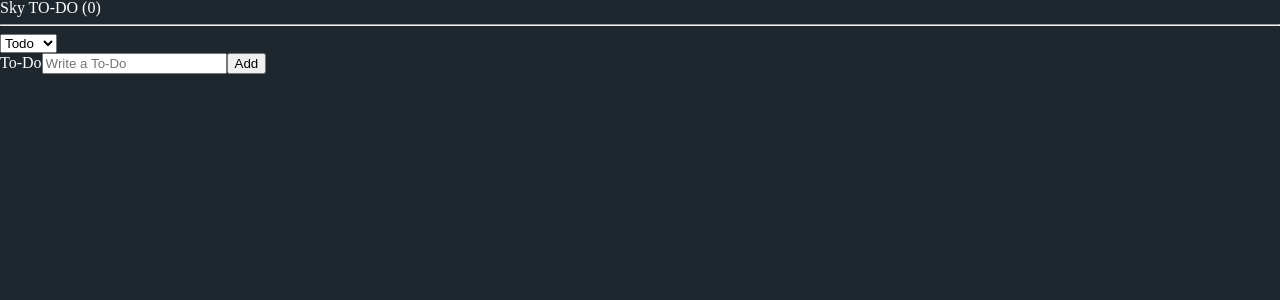
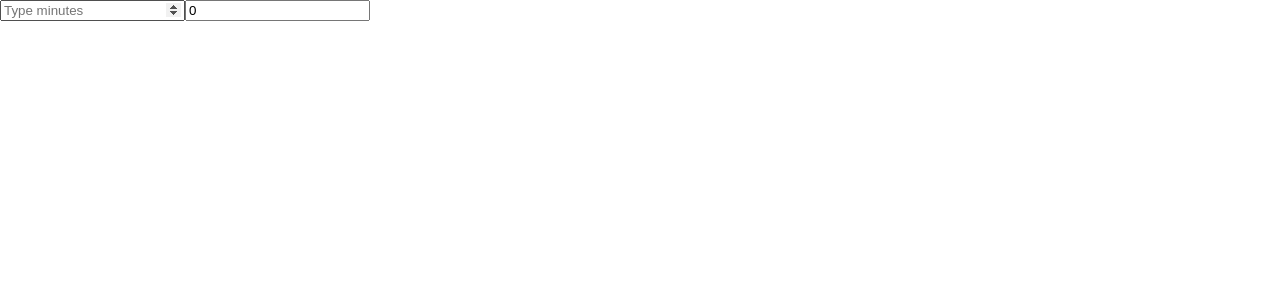
Before and after one commit to pollyjean/sky-coins, a React (Vite) app: page / in a window 1280 px wide. Shown: the top 300 px of the page. Built offline with nearby package versions, Linux system fonts and the light colour scheme.

Commit message:
feat: 간단한 계산기 recoil selector set으로 구현

```diff
--- a/src/App.tsx
+++ b/src/App.tsx
@@ -1,11 +1,56 @@
-import GlobalStyle from "./utilities/GlobalStyle";
-import TodoList from "./screens/TodoList";
+import { useRecoilState } from "recoil";
+import { hoursSelector, minutesAtom } from "./atom";
+
+interface ITimeInput {
+  name: string;
+  value: string;
+  onChange: React.ChangeEventHandler<HTMLInputElement>;
+  placeholder: string;
+}
+
+const TimeInput = ({ name, value, onChange, placeholder }: ITimeInput) => {
+  const onFocus = (event: React.FormEvent<HTMLInputElement>) => {
+    event.currentTarget.select();
+  };
+  return (
+    <input
+      type="number"
+      name={name}
+      id={name}
+      value={value}
+      onChange={onChange}
+      onFocus={onFocus}
+      placeholder={placeholder}
+      min={0}
+    />
+  );
+};
 
 const App = () => {
+  const [minutes, setMinutes] = useRecoilState(minutesAtom);
+  const [hours, setHours] = useRecoilState(hoursSelector);
+  const handleMinutes = (event: React.FormEvent<HTMLInputElement>) => {
+    const {
+      currentTarget: { value },
+    } = event;
+    if (+value === 0) {
+      event.currentTarget.select();
+    }
+    setMinutes(String(Number(value)));
+  };
+  const handleHours = (event: React.FormEvent<HTMLInputElement>) => {
+    const {
+      currentTarget: { value },
+    } = event;
+    if (+value === 0) {
+      event.currentTarget.select();
+    }
+    setHours(String(Number(value)));
+  };
   return (
     <>
-      <GlobalStyle />
-      <TodoList />
+      <TimeInput name={"minutes"} value={minutes} onChange={handleMinutes} placeholder={"Type minutes"} />
+      <TimeInput name={"hours"} value={hours} onChange={handleHours} placeholder={"Type hours"} />
     </>
   );
 };
--- /dev/null
+++ b/src/atom.tsx
@@ -0,0 +1,18 @@
+import { atom, selector } from "recoil";
+
+export const minutesAtom = atom({
+  key: "minutes",
+  default: "",
+});
+
+export const hoursSelector = selector({
+  key: "hours",
+  get: ({ get }) => {
+    const minutes = Number(get(minutesAtom)) / 60;
+    return String(minutes);
+  },
+  set: ({ set }, hourValue) => {
+    const minutes = String(Number(hourValue) * 60);
+    set(minutesAtom, minutes);
+  },
+});
--- a/src/components/ChangeCategory.tsx
+++ b/src/components/ChangeCategory.tsx
@@ -1,5 +1,5 @@
 import { useRecoilState } from "recoil";
-import { Categories, ITodoList, todoAtom } from "../atoms";
+import { Categories, ITodoList, todoAtom } from "../atomsTodo";
 import { setLocalStorage } from "../utilities/storages";
 
 const ChangeCategory = ({ id, category }: ITodoList) => {
--- a/src/components/CreateTodo.tsx
+++ b/src/components/CreateTodo.tsx
@@ -1,5 +1,5 @@
 import { useRecoilState, useRecoilValue } from "recoil";
-import { Categories, ITodoList, categoryAtom, todoAtom } from "../atoms";
+import { Categories, ITodoList, categoryAtom, todoAtom } from "../atomsTodo";
 import { SubmitHandler, useForm } from "react-hook-form";
 import { setLocalStorage } from "../utilities/storages";
 
--- a/src/components/DeleteItem.tsx
+++ b/src/components/DeleteItem.tsx
@@ -1,5 +1,5 @@
 import { useRecoilState } from "recoil";
-import { ITodoList, todoAtom } from "../atoms";
+import { ITodoList, todoAtom } from "../atomsTodo";
 import { setLocalStorage } from "../utilities/storages";
 
 const DeleteItem = () => {
--- a/src/components/Header.tsx
+++ b/src/components/Header.tsx
@@ -1,5 +1,5 @@
 import { useRecoilValue } from "recoil";
-import { ITodoList, todoAtom } from "../atoms";
+import { ITodoList, todoAtom } from "../atomsTodo";
 
 const Header = () => {
   const todoList = useRecoilValue<ITodoList[]>(todoAtom);
--- a/src/components/SelectCategories.tsx
+++ b/src/components/SelectCategories.tsx
@@ -1,5 +1,5 @@
 import { useRecoilState } from "recoil";
-import { Categories, categoryAtom } from "../atoms";
+import { Categories, categoryAtom } from "../atomsTodo";
 
 const SelectCategories = () => {
   const [category, setCategory] = useRecoilState(categoryAtom);
--- a/src/components/Todo.tsx
+++ b/src/components/Todo.tsx
@@ -1,4 +1,4 @@
-import { ITodoList } from "../atoms";
+import { ITodoList } from "../atomsTodo";
 import ChangeCategory from "./ChangeCategory";
 import DeleteItem from "./DeleteItem";
 
--- a/src/screens/TodoList.tsx
+++ b/src/screens/TodoList.tsx
@@ -1,7 +1,7 @@
 import { useRecoilValue } from "recoil";
 import CreateTodo from "../components/CreateTodo";
 import Header from "../components/Header";
-import { ITodoList, todoSelector } from "../atoms";
+import { ITodoList, todoSelector } from "../atomsTodo";
 import Todo from "../components/Todo";
 import SelectCategories from "../components/SelectCategories";
 
--- a/src/utilities/storages.ts
+++ b/src/utilities/storages.ts
@@ -1,4 +1,4 @@
-import { ITodoList } from "../atoms";
+import { ITodoList } from "../atomsTodo";
 
 const STORAGE_KEY = "todoStorage";
 
```
Also changed, not shown: src/atomsTodo.tsx (renamed from src/atoms.tsx).
